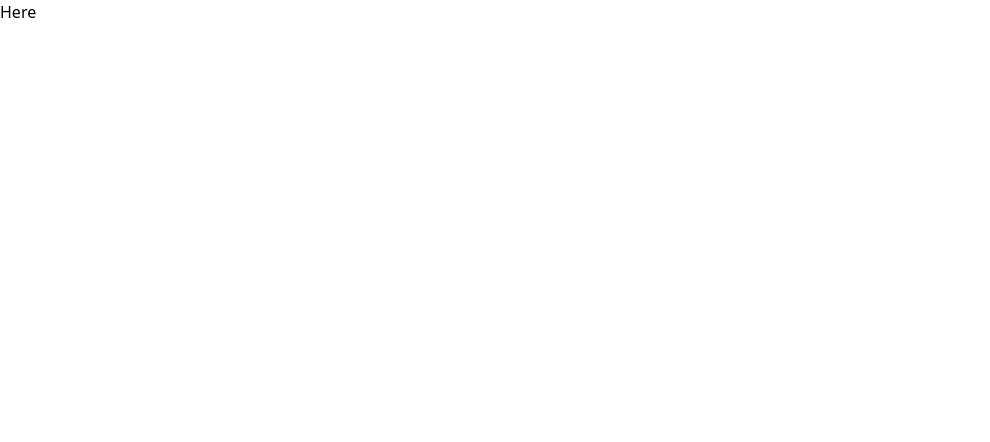
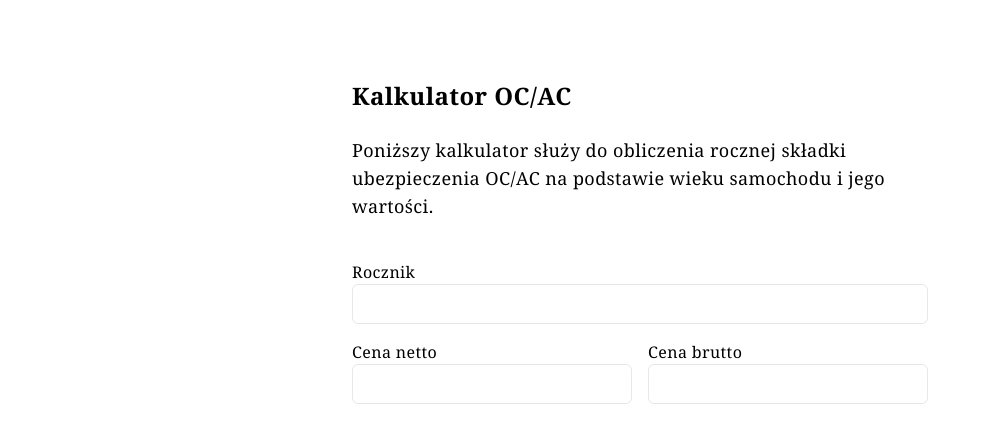
Before and after one commit to JustynaWiniarska/kalkulator, a Nuxt app: page / in a window 1280 px wide. Shown: the top 442 px of the page, without its empty margins (0-990 px from the left). Built offline with nearby package versions, Linux system fonts and the light colour scheme.

Commit message:
Adds components/ui folder, Input and Label components from shadcn

```diff
--- /dev/null
+++ b/components/ui/Input.vue
@@ -0,0 +1,27 @@
+<script setup lang="ts">
+import type { HTMLAttributes } from 'vue'
+import { useVModel } from '@vueuse/core'
+
+const props = defineProps<{
+  defaultValue?: string | number
+  modelValue?: string | number
+  class?: HTMLAttributes['class']
+}>()
+
+const emits = defineEmits<{
+  (e: 'update:modelValue', payload: string | number): void
+}>()
+
+const modelValue = useVModel(props, 'modelValue', emits, {
+  passive: true,
+  defaultValue: props.defaultValue,
+})
+</script>
+
+<template>
+  <input
+    v-model="modelValue"
+    class="'flex h-10 w-full rounded-md border border-input bg-background px-3 py-2 text-lg ring-offset-background file:border-0 file:bg-transparent file:text-sm file:font-medium placeholder:text-muted-foreground focus-visible:outline-none focus-visible:ring-2 focus-visible:ring-ring focus-visible:ring-offset-2 disabled:cursor-not-allowed disabled:opacity-50'"
+    :class="props.class"
+  >
+</template>
--- /dev/null
+++ b/components/ui/Label.vue
@@ -0,0 +1,22 @@
+<script setup lang="ts">
+import { Label, type LabelProps } from 'radix-vue'
+import { computed, type HTMLAttributes } from 'vue'
+
+const props = defineProps<LabelProps & { class?: HTMLAttributes['class'] }>()
+
+const delegatedProps = computed(() => {
+  const { class: _, ...delegated } = props
+
+  return delegated
+})
+</script>
+
+<template>
+  <Label
+    v-bind="delegatedProps"
+    class="text-md font-medium leading-none peer-disabled:cursor-not-allowed peer-disabled:opacity-70"
+    :class="props.class"
+  >
+    <slot />
+  </Label>
+</template>
--- a/package.json
+++ b/package.json
@@ -10,7 +10,10 @@
     "postinstall": "nuxt prepare"
   },
   "dependencies": {
+    "@vueuse/core": "^12.5.0",
     "nuxt": "^3.15.4",
+    "radix-vue": "^1.9.13",
+    "tailwind-merge": "^3.0.1",
     "vue": "latest",
     "vue-router": "latest"
   },
--- a/pages/index.vue
+++ b/pages/index.vue
@@ -1,3 +1,33 @@
 <template>
-  <h2>Here</h2>
+  <div class="max-w-xl m-auto my-20 font-serif tracking-wide">
+    <h1 class="font-bold text-2xl mb-6">Kalkulator OC/AC</h1>
+    <p class="text-lg">Poniższy kalkulator służy do obliczenia rocznej składki ubezpieczenia OC/AC na podstawie wieku samochodu i jego wartości.</p>
+
+      <!-- kalkulator -->
+      <div class="my-10">
+        <div class="mb-4">
+            <Label for="rocznik">Rocznik</Label>
+            <Input id="rocznik" type="text" />
+          </div>
+        <!-- ceny -->
+        <div class="grid grid-cols-2 gap-4">
+          <div class="mb-4">
+            <Label for="cena-netto">Cena netto</Label>
+            <Input id="cena-netto" type="text" />
+          </div>
+          <div class="mb-4">
+            <Label for="cena-brutto">Cena brutto</Label>
+            <Input id="cena-brutto" type="text" />
+          </div>
+        </div>
+      </div>
+
+
+  </div>
 </template>
+
+
+<script setup lang="ts">
+import Label from '@/components/ui/Label.vue'
+import Input from '@/components/ui/Input.vue'
+</script>
```
Also changed, not shown: 1 other file (tests, documents, lock files or other folders).
